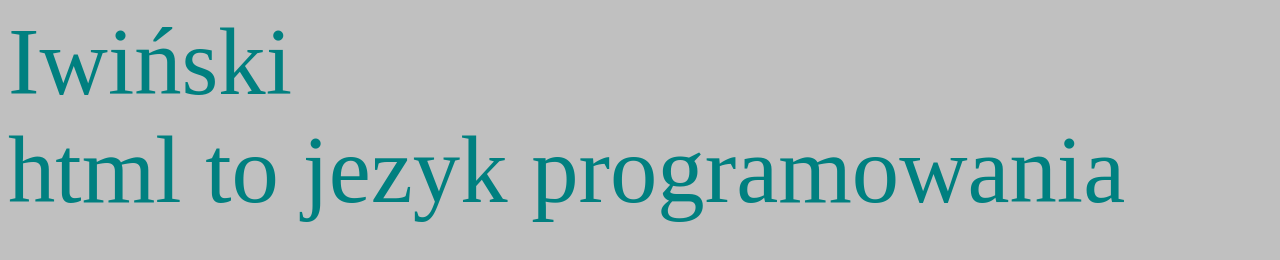
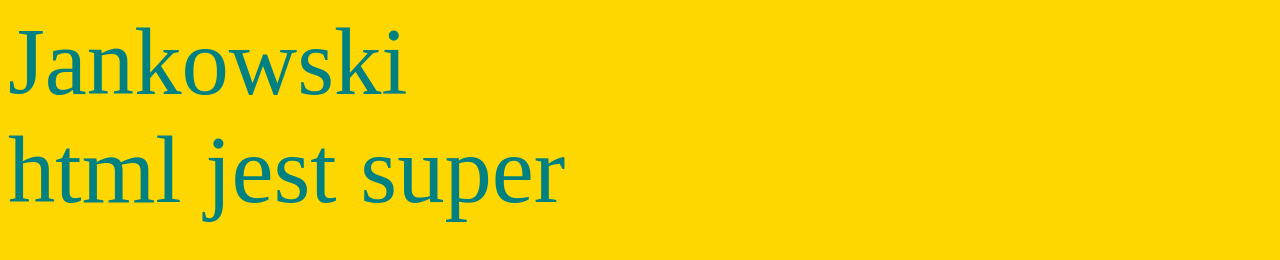
Before and after one commit to pawel2992/html-, a plain HTML site: page iwin_z5_1.html in a window 1280 px wide. Drawn offline with Linux system fonts and the light colour scheme.

Commit message:
Update iwin_z5_1.html

```diff
--- a/iwin_z5_1.html
+++ b/iwin_z5_1.html
@@ -7,9 +7,9 @@
  @import url("iwin_z5_1.css ");
  </style>
 </head>
-<body bgcolor="silver">
- <p> Iwiński <br>
- html to jezyk programowania<p>
+<body bgcolor="gold">
+ <p> Jankowski <br>
+ html jest super<p>
 
  </body>
 </html>
```
